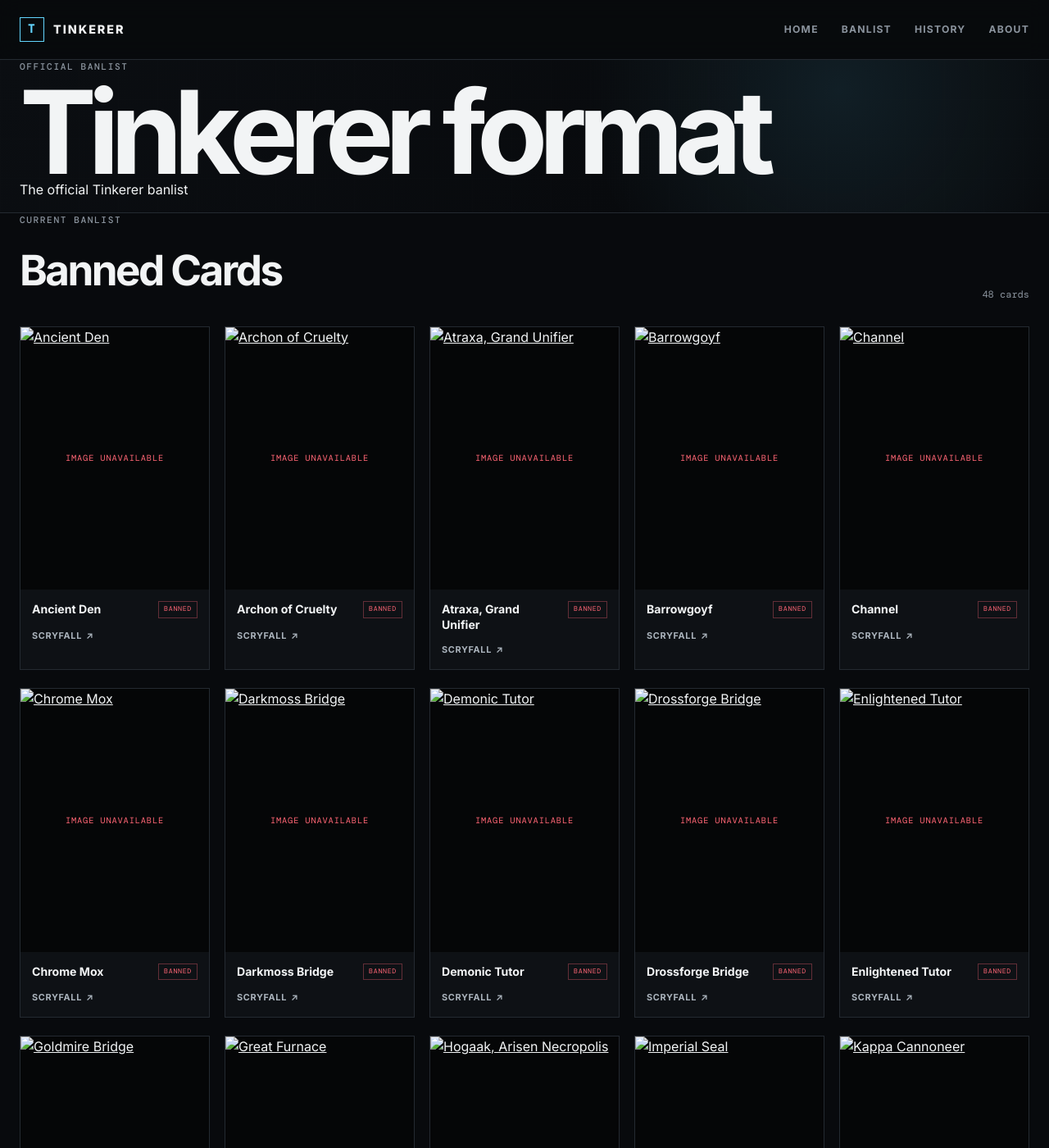
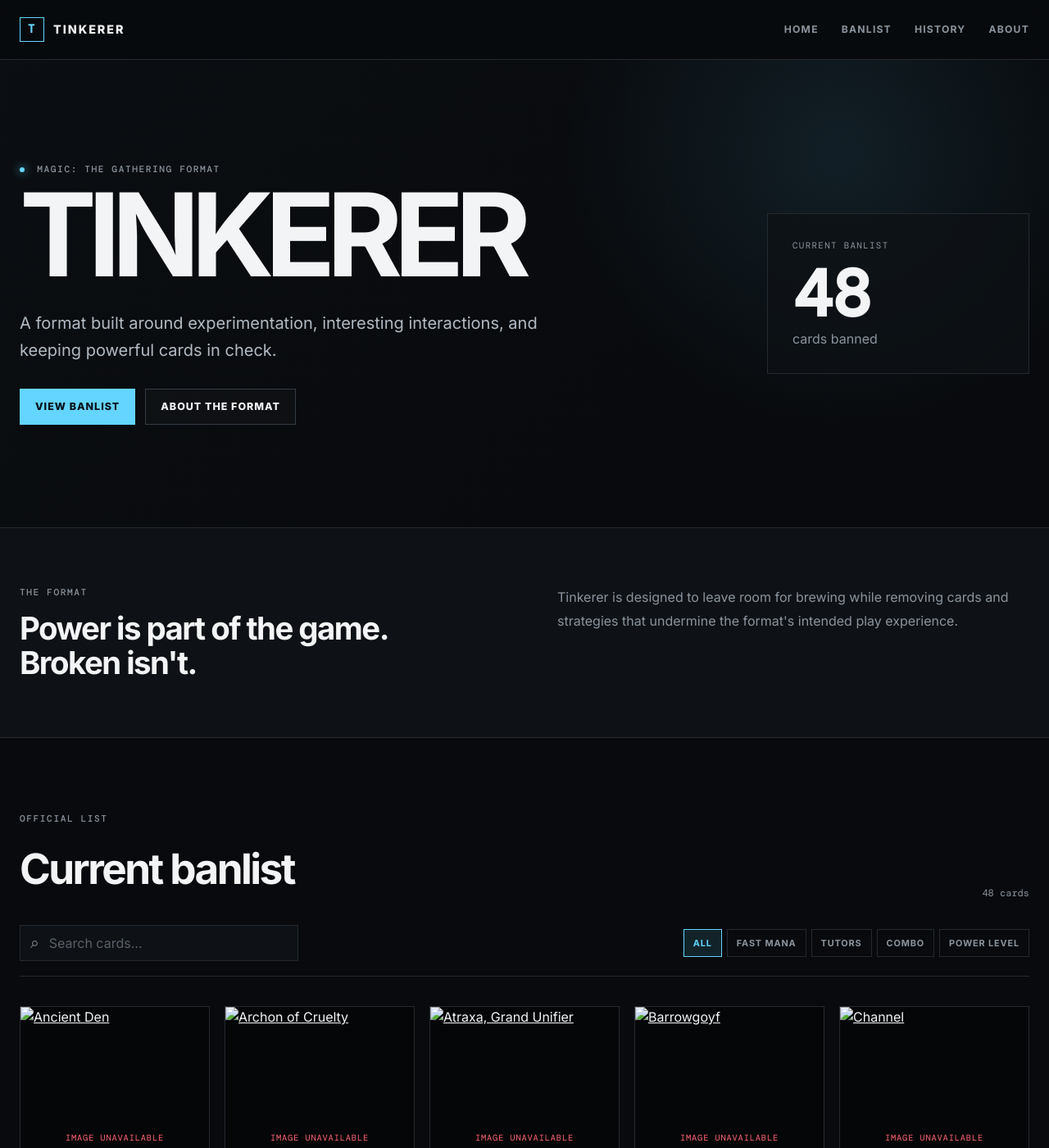
Before and after one commit to Ravaat/Ravaat.github.io, a Jekyll site: the page built from index.html, in a window 1280 px wide and 1400 px high. Shown: the whole window at 82% size. Built offline with Jekyll 4.4.1, drawn with Linux system fonts in a browser that asks for light colours.

Commit message:
Add files via upload

```diff
--- a/_config.yml
+++ b/_config.yml
@@ -1,7 +1,7 @@
-title: "Tinkerer format"
-description: "The official Tinkerer banlist"
-url: "Ravaat.github.io"
-baseurl: "Ravaat.github.io"
+title: "Tinkerer"
+description: "A modern Magic: The Gathering format built around experimentation."
+url: "https://ravaat.github.io"
+baseurl: ""
 
 markdown: kramdown
 
--- a/index.html
+++ b/index.html
@@ -4,59 +4,72 @@
 ---
 
 <section class="hero">
+  <div class="container hero-grid">
+    <div class="hero-copy">
+      <p class="eyebrow"><span class="pulse"></span> Magic: The Gathering format</p>
+      <h1>TINKERER</h1>
+      <p class="hero-lede">
+        A format built around experimentation, interesting interactions,
+        and keeping powerful cards in check.
+      </p>
+      <div class="hero-actions">
+        <a class="button button-primary" href="#banlist">View banlist</a>
+        <a class="button button-secondary" href="{{ '/about/' | relative_url }}">About the format</a>
+      </div>
+    </div>
 
-  <div class="container">
-
-    <p class="eyebrow">
-      Official Banlist
-    </p>
-
-    <h1>
-      {{ site.title }}
-    </h1>
-
-    <p class="hero-description">
-      {{ site.description }}
-    </p>
-
+    <div class="hero-stat">
+      <span class="stat-label">CURRENT BANLIST</span>
+      <strong>{{ site.data.banlist.cards.size }}</strong>
+      <span class="stat-caption">cards banned</span>
+    </div>
   </div>
-
 </section>
 
+<section class="intro-strip">
+  <div class="container intro-grid">
+    <div>
+      <p class="eyebrow">The format</p>
+      <h2>Power is part of the game.<br>Broken isn't.</h2>
+    </div>
+    <p>
+      Tinkerer is designed to leave room for brewing while removing cards
+      and strategies that undermine the format's intended play experience.
+    </p>
+  </div>
+</section>
 
-<section class="banlist">
-
+<section class="banlist-section" id="banlist">
   <div class="container">
-
     <div class="section-heading">
-
       <div>
-        <p class="eyebrow">
-          Current Banlist
-        </p>
-
-        <h2>
-          Banned Cards
-        </h2>
+        <p class="eyebrow">Official list</p>
+        <h2>Current banlist</h2>
       </div>
-
-      <p class="card-count">
-        {{ site.data.banlist.cards.size }} cards
-      </p>
-
+      <span class="card-count">{{ site.data.banlist.cards.size }} cards</span>
     </div>
 
+    <div class="toolbar">
+      <label class="search-box">
+        <span>⌕</span>
+        <input id="card-search" type="search" placeholder="Search cards…" autocomplete="off">
+      </label>
 
-    <div class="card-grid">
-
-      {% for card in site.data.banlist.cards %}
-
-        {% include card.html card=card %}
-
-      {% endfor %}
-
+      <div class="filter-group" role="group" aria-label="Banlist filters">
+        <button class="filter-button active" data-filter="all">All</button>
+        <button class="filter-button" data-filter="Fast Mana">Fast Mana</button>
+        <button class="filter-button" data-filter="Tutors">Tutors</button>
+        <button class="filter-button" data-filter="Combo">Combo</button>
+        <button class="filter-button" data-filter="Power Level">Power Level</button>
+      </div>
     </div>
 
+    <div class="card-grid" id="card-grid">
+      {% for card in site.data.banlist.cards %}
+        {% include card.html card=card %}
+      {% endfor %}
+    </div>
+
+    <p class="empty-state" id="empty-state" hidden>No cards match your search.</p>
   </div>
-
 </section>
```
Also changed, not shown: about.md (+31 -18 lines), history.md (+23 -31 lines), README.md.
